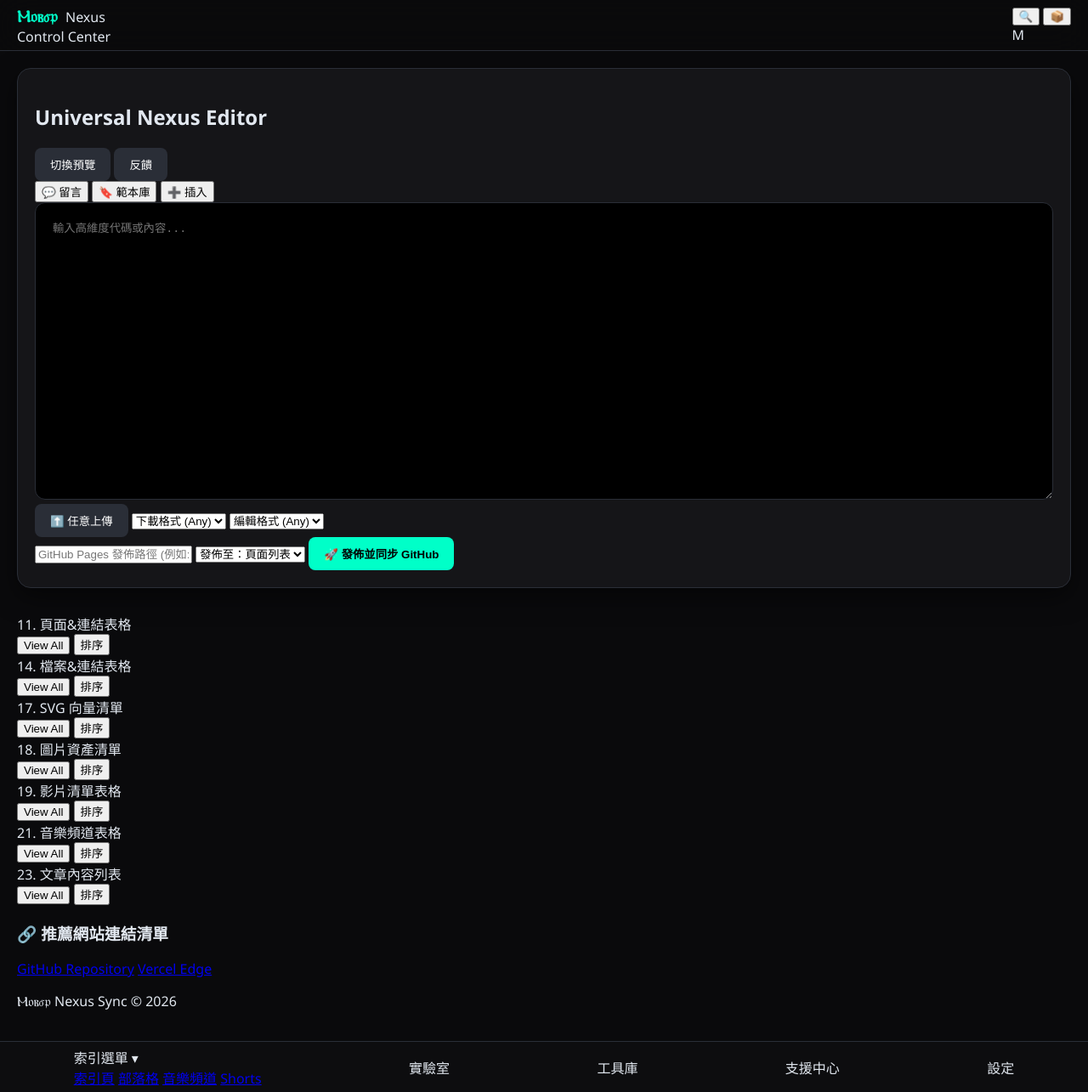
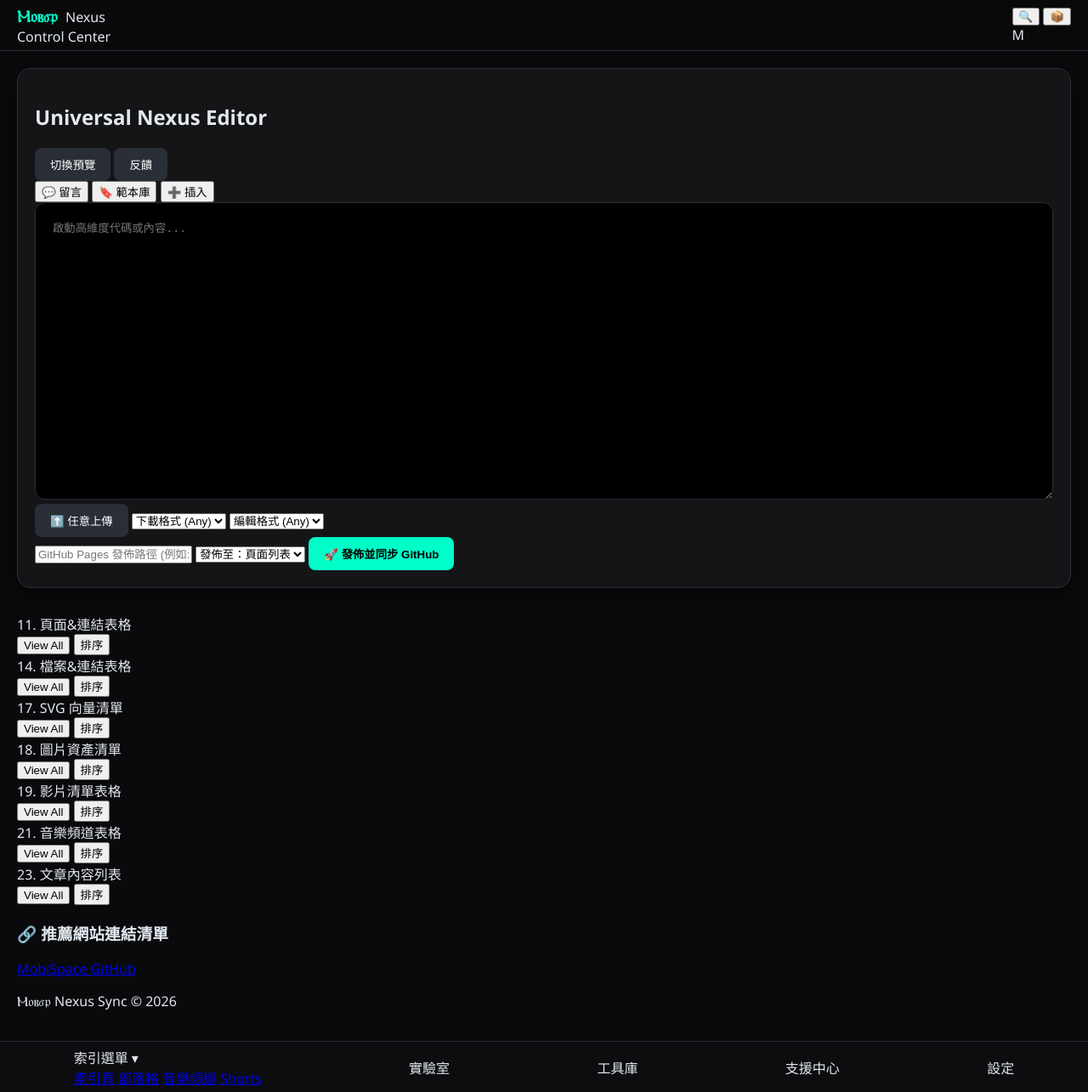
Before and after one commit to mobsp/mobsp.github.io, a Jekyll site: the page app/index.html, which Jekyll copies as it is, in a window 1280 px wide. Shown: the whole page at 85% size. Built offline with Jekyll 4.4.1, drawn with Linux system fonts in a browser that asks for light colours.

Commit message:
更新 index.html

```diff
--- a/app/index.html
+++ b/app/index.html
@@ -7,7 +7,7 @@
     <link rel="stylesheet" href="style.css">
 </head>
 <body>
-    <div id="app" class="mobi-skeleton">
+    <div id="app">
 
         <header class="mobi-header">
             <div class="header-left">
@@ -43,7 +43,7 @@
                     </div>
 
                     <div class="input-wrapper">
-                        <textarea id="main-editor" placeholder="輸入高維度代碼或內容..."></textarea>
+                        <textarea id="main-editor" placeholder="啟動高維度代碼或內容..."></textarea>
                         <div id="preview-area" class="hidden"></div>
                     </div>
 
@@ -67,18 +67,16 @@
                 </div>
             </section>
 
-            <div id="dynamic-asset-grid" class="asset-grid">
-                </div>
+            <div id="dynamic-asset-grid" class="asset-grid"></div>
 
             <section class="recommend-section">
                 <h3>🔗 推薦網站連結清單</h3>
                 <div class="recommend-links" id="recommend-list">
-                    <a href="#" class="link-item">GitHub Repository</a>
-                    <a href="#" class="link-item">Vercel Edge</a>
+                    <a href="https://github.com/mobsp" class="link-item">MobiSpace GitHub</a>
                 </div>
             </section>
 
-            <div class="copyright-area" onclick="location.href='/'">
+            <div class="copyright-area">
                 <p>Ⲙ𝔬ⲃⳝ𝔭 Nexus Sync © 2026</p>
             </div>
         </main>
@@ -100,12 +98,6 @@
         </nav>
     </div>
 
-    <div id="modal-overlay" class="modal-hidden" onclick="MobiSpace.closeModal()">
-        <div class="modal-window" onclick="event.stopPropagation()">
-            <div id="modal-content"></div>
-        </div>
-    </div>
-
     <script src="app.js"></script>
 </body>
 </html>
```
